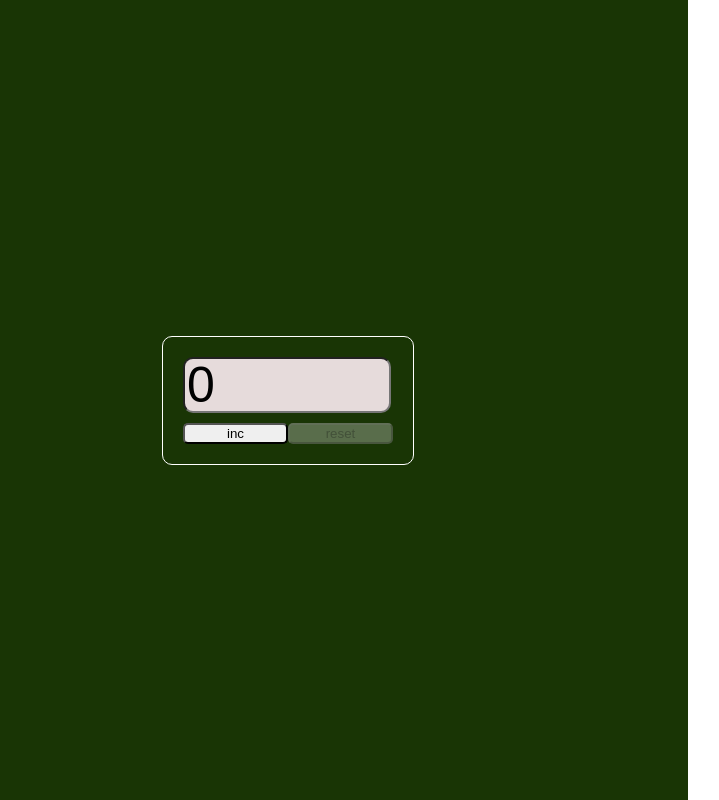
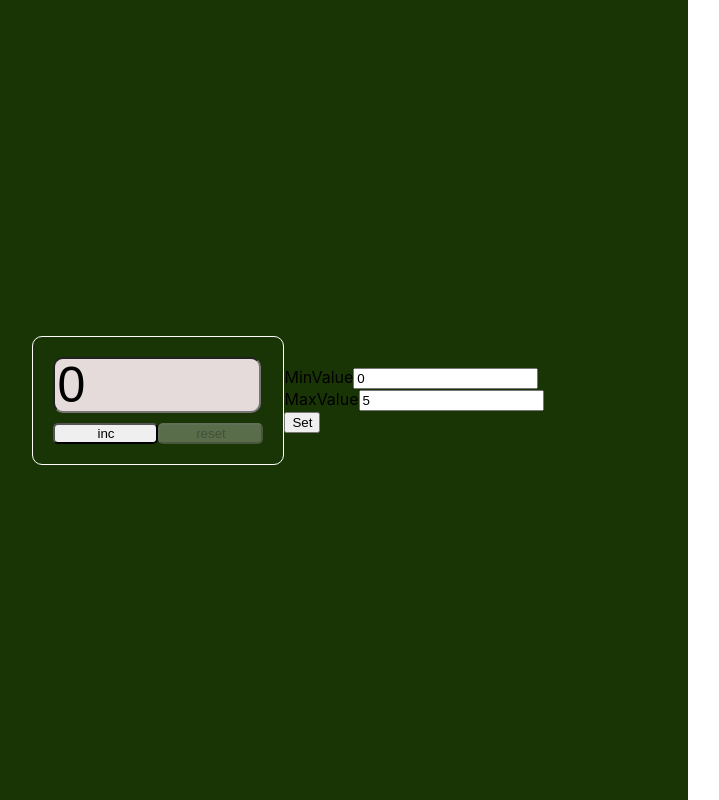
Before and after one commit to alx8437/Counter, a React (Create React App) app: page / in a window 1280 px wide. Shown: the whole page, without its empty margins (112-831 px from the left). Built offline with nearby package versions, Linux system fonts and the light colour scheme.

Commit message:
Start state don't work well

```diff
--- a/src/App.css
+++ b/src/App.css
@@ -14,7 +14,7 @@
 }
 
 .counter__input {
-  width:200px;
+  width: 200px;
   height: 50px;
   border-radius: 10px;
   background-color: #e6dbdb;
--- a/src/App.tsx
+++ b/src/App.tsx
@@ -1,13 +1,23 @@
-import React from 'react';
+import React, {useState} from 'react';
 import './App.css';
 import Counter from "./Counter";
+import {Settings} from "./Settings";
 
 function App() {
-  return (
-    <div className="container">
-      <Counter />
-    </div>
-  );
+    const [startValue, setStartValue] = useState<number>(0);
+    const [endValue, setEndValue] = useState<number>(5);
+
+    const setNewValues = (minValue: number, maxValue: number) => {
+        setStartValue(minValue)
+        setEndValue(maxValue)
+    }
+
+    return (
+        <div className="container">
+            <Counter startValue={startValue} endValue={endValue}/>
+            <Settings setNewValues={setNewValues} startValue={startValue} endValue={endValue} />
+        </div>
+    );
 }
 
 export default App;
--- a/src/Counter.tsx
+++ b/src/Counter.tsx
@@ -1,9 +1,12 @@
-import React, {useState} from 'react';
+import React, {FC, useState} from 'react';
 
-export const Counter = () => {
-    const minValue = 0;
-    const maxValue = 5;
-    const [value, setValue] = useState<number>(minValue);
+type CounterPropsType = {
+    startValue: number
+    endValue: number
+}
+
+export const Counter:FC<CounterPropsType> = ({startValue, endValue}) => {
+    const [value, setValue] = useState<number>(startValue);
 
     const increment = () => {
         const newValue = value + 1
@@ -11,17 +14,17 @@ export const Counter = () => {
     }
 
     const resetInitialValue = () => {
-        setValue(minValue)
+        setValue(startValue)
     }
 
-    const inputClassName = `counter__input ${value === maxValue ? 'error' : ''}`
+    const inputClassName = `counter__input ${value === endValue ? 'error' : ''}`
 
     return (
         <div className='counter'>
             <input value={value} className={inputClassName} type="text"/>
             <div>
-                <button disabled={value === maxValue} onClick={increment} className='counter__button'>inc</button>
-                <button disabled={value === minValue} onClick={resetInitialValue} className='counter__button'>reset</button>
+                <button disabled={value === endValue} onClick={increment} className='counter__button'>inc</button>
+                <button disabled={value === startValue} onClick={resetInitialValue} className='counter__button'>reset</button>
             </div>
         </div>
     );
--- /dev/null
+++ b/src/Settings.tsx
@@ -0,0 +1,40 @@
+import React, {ChangeEvent, FC, useState} from 'react';
+
+type SettingPropsType = {
+    startValue: number
+    endValue: number
+    setNewValues: (minValue: number, maxValue: number) => void
+}
+
+export const Settings:FC<SettingPropsType> = ({startValue, endValue, setNewValues}) => {
+    const [minValue, setMinValue] = useState<number>(startValue)
+    const [maxValue, setMaxValue] = useState<number>(endValue)
+
+    const onChangeMinValue = (e: ChangeEvent<HTMLInputElement>) => {
+        const {value} = e.currentTarget
+        setMinValue(Number(value))
+    }
+
+    const onChangeMaxValue = (e: ChangeEvent<HTMLInputElement>) => {
+        const {value} = e.currentTarget
+        setMaxValue(Number(value))
+    }
+
+    const setValues = () => {
+        setNewValues(minValue, maxValue)
+    }
+
+    return (
+        <div>
+            <div>
+                MinValue
+                <input type="number" value={minValue} onChange={onChangeMinValue}/>
+            </div>
+            <div>
+                MaxValue
+                <input type="number" value={maxValue} onChange={onChangeMaxValue}/>
+            </div>
+            <button onClick={setValues}>Set</button>
+        </div>
+    );
+};
```
